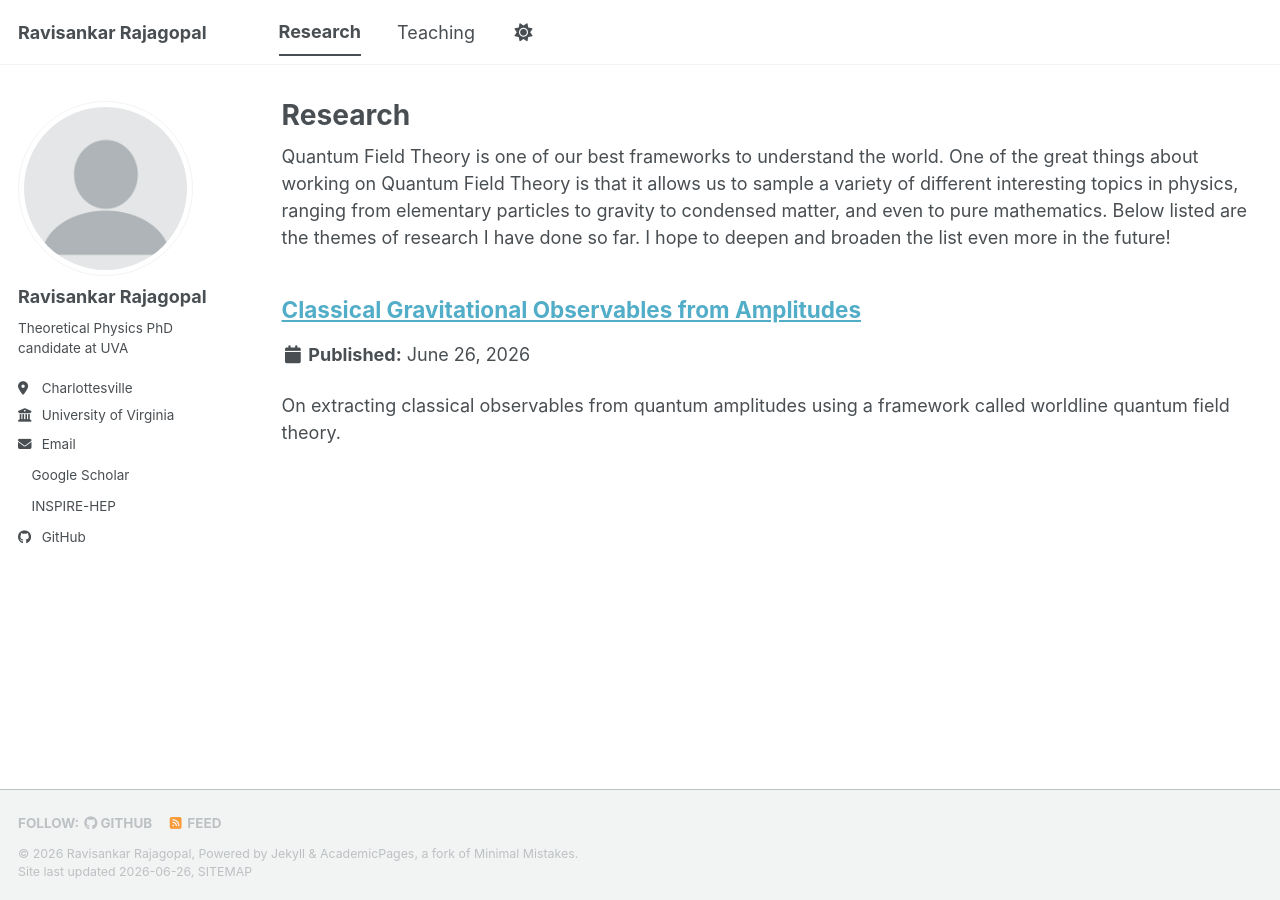
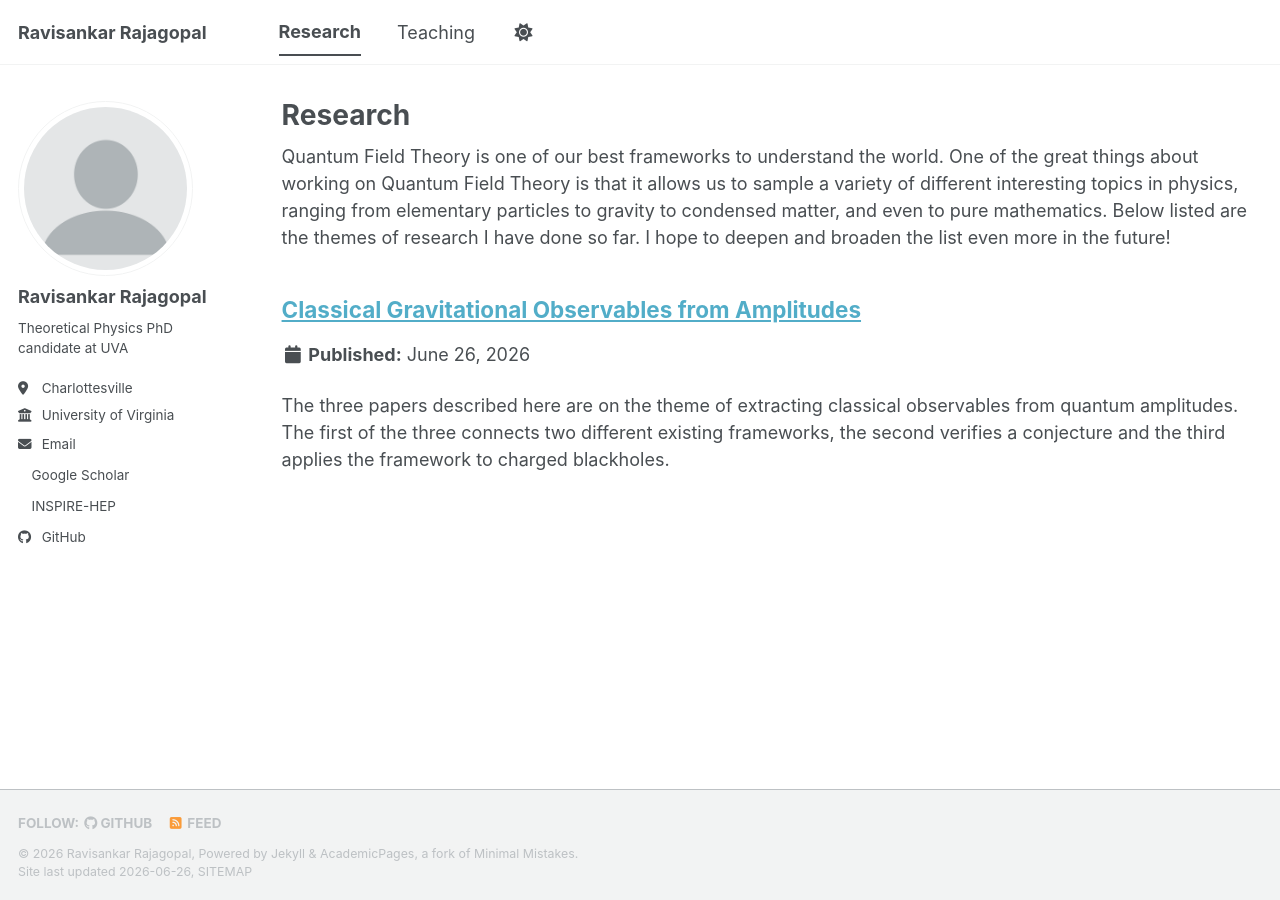
Before and after one commit to ravisankar712/ravisankar712.github.io, a Jekyll site: the page built from _pages/research.html, in a window 1280 px wide. Built offline with Jekyll 4.4.1, drawn with Linux system fonts in a browser that asks for light colours; a style sheet for code colours, icons or effects is not loaded.

Commit message:
Update eikonal.md

```diff
--- a/_research/eikonal.md
+++ b/_research/eikonal.md
@@ -1,6 +1,6 @@
 ---
 title: "Classical Gravitational Observables from Amplitudes"
-excerpt: "On extracting classical observables from quantum amplitudes using a framework called worldline quantum field theory."
+excerpt: "The three papers described here are on the theme of extracting classical observables from quantum amplitudes. The first of the three connects two different existing frameworks, the second verifies a conjecture and the third applies the framework to charged blackholes."
 ---
 
 With Prof. Diana Vaman, Sid Ajith and Yuchen Du, we used the first quantized version of quantum field theory (called worldline quantum field theory) to systematically construct the classical limit of gravitational and electromagnetic two body scattering. We showed that the worldline formalism and the QFT based methods are equivalent. Using this equivalence, we can extract the classical scattering potential directly in a diagrammatic way. We were also able to check a conjecture that exists in the QFT based method to all orders in the perturbative expansion of the potential, where previous results only went up to three orders.
```
